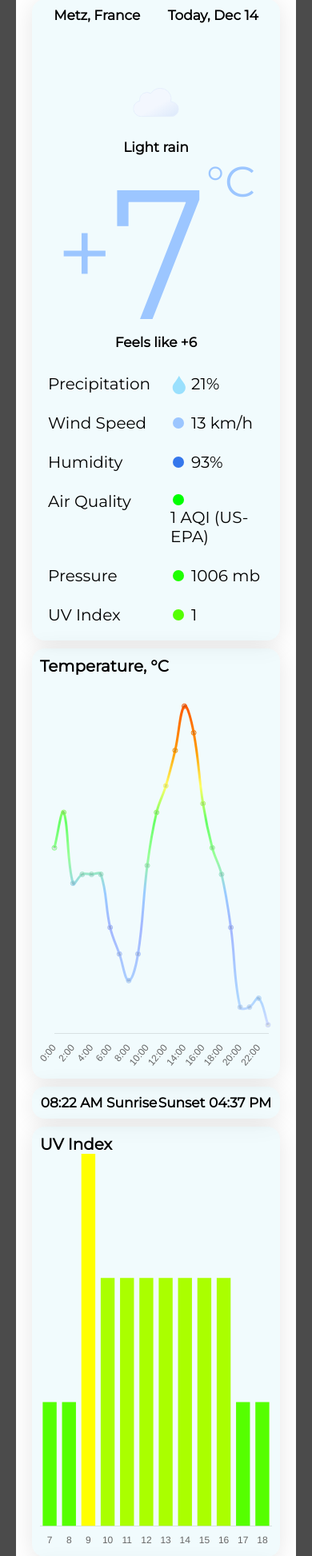
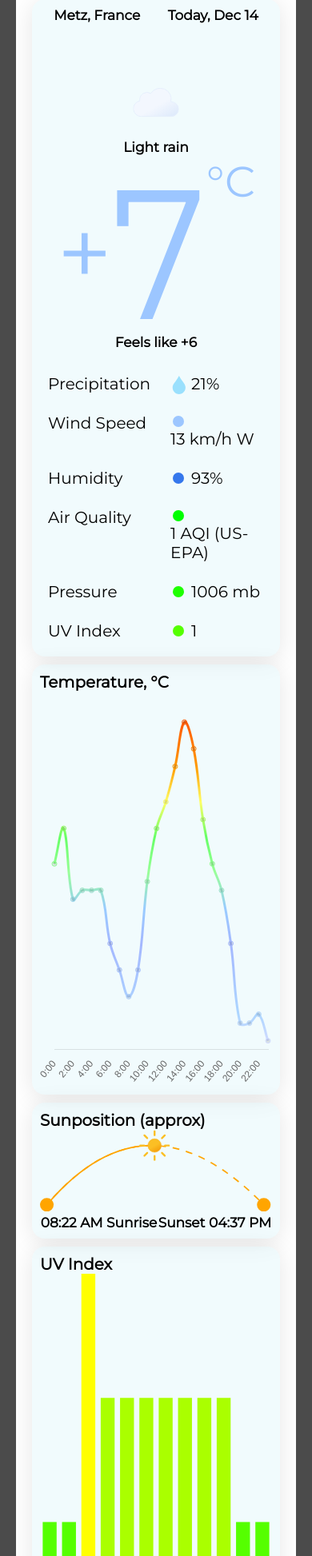
Before and after one commit to t4rm/weather_app, a PHP site: page /controleur/index.php in a window 390 px wide. Shown: the part 51-1997 px from the top of the page at 80% size. Run offline with PHP 8.4, Linux system fonts and the light colour scheme; some libraries are stand-ins or nearby versions.

Commit message:
update: Add sunpos (abstract) & responsive

```diff
--- a/vue/assets/css/main.css
+++ b/vue/assets/css/main.css
@@ -294,12 +294,7 @@ header {
     transition: 0.7s;
 }
 
-.astro {
-    display: flex;
-    flex-direction: row;
-    flex-wrap: nowrap;
-    justify-content: space-around;
-}
+
 /* Forecast des prochains jours : */
 .forecast-day {
     display: grid;
@@ -381,7 +376,28 @@ header {
     border: 0;
     transform: scale(1.1);
 }
+.astro {
+    display: flex;
+    flex-direction: row;
+    flex-wrap: nowrap;
+    justify-content: space-around;
+    justify-self: end;
+    margin-top: auto !important;
+}
 
+.sunpath {
+    height: 100%;
+    min-height: 0;
+}
+
+.sunpos-grid {
+    display: flex;
+    flex-direction: column;
+    height: 100%;
+}
+.sunpos-grid * {
+    margin: 0;
+}
 
 /* PHONE : */
 @media (max-width: 1000px) {
--- a/vue/assets/js/sunpos.js
+++ b/vue/assets/js/sunpos.js
@@ -1,7 +1,7 @@
 // Données d'entrée
 let sunrise = 6; // Heure du lever du soleil
 let sunset = 18; // Heure du coucher du soleil
-let currentTime = 15; // Heure actuelle
+let currentTime = 12; // Heure actuelle
 
 // Calculer la position du soleil
 let sunPosition = (currentTime - sunrise) / (sunset - sunrise);
@@ -11,10 +11,12 @@ let container = d3.select(".sunpath")
 let svg = container.append("svg")
     .attr("width", "100%")
     .attr("height", "100%")
-    .attr("viewBox", "0 0 200 100") // Ajout de viewBox pour rendre le SVG responsive
+    .attr("viewBox", "-5 -55 170 60")
+    // .attr("preserveAspectRatio","none")
+    // .style({justifyContent: 'center', alignItems: 'center'})
 
 // Créer la courbe
-let pathData = "M4,100 Q100,10 196,100";
+let pathData = "m 0 0 q 74 -87 159 0";
 
 let path = svg.append("path")
     .attr("d", pathData)
@@ -44,8 +46,8 @@ let pathRemaining = svg.append("path")
 // Créer le soleil
 let sun = svg.append("image")
     .attr("href", "../vue/assets/images/weather/clear-day.svg")
-    .attr("width", 60)
-    .attr("height", 60);
+    .attr("width", 30)
+    .attr("height", 30);
 
 let startCircle = svg.append("circle")
     .attr("r", 5)
@@ -59,7 +61,7 @@ let endCircle = svg.append("circle")
 let pathLength = path.node().getTotalLength();
 sun.attr("transform", function () {
     let point = path.node().getPointAtLength(sunPosition * pathLength);
-    return "translate(" + (point.x - 30) + "," + (point.y - 30) + ")";
+    return "translate(" + (point.x - 15) + "," + (point.y - 15) + ")";
 });
 
 [startCircle, endCircle].forEach(function (element, index) {
@@ -68,17 +70,3 @@ sun.attr("transform", function () {
         return "translate(" + point.x + "," + point.y + ")";
     });
 });
-
-// Ajouter une ligne allant de startCircle à endCircle
-let line = svg.append("line")
-    .attr("x1", 0)
-    .attr("y1", function () {
-        let point = path.node().getPointAtLength(0);
-        return point.y;
-    })
-    .attr("x2", 200) // Utiliser la largeur de viewBox
-    .attr("y2", function () {
-        let point = path.node().getPointAtLength(pathLength);
-        return point.y;
-    })
-    .attr("stroke", "black");
--- a/vue/index.php
+++ b/vue/index.php
@@ -56,7 +56,7 @@
                         <span class="dot">
                             <svg height="20" width="20" style="display: block">
                                 <circle cx="10" cy="10" r="7" fill="<?= $tempColor ?>"></circle>
-                            </svg><?= $windKph ?> km/h
+                            </svg><?= $windKph ?> km/h <?=$windDir?>
                         </span>
                         <span>Humidity</span>
                         <span class="dot">
@@ -137,9 +137,13 @@
                     </div>
                 </div>
                 <div class="sec2">
-                    <div class="astro">
-                        <span><?= $sunrise ?> Sunrise</span>
-                        <span>Sunset <?= $sunset ?></span>
+                    <div class="sunpos-grid">
+                        <h3 >Sunposition (approx)</h3>
+                        <div class="sunpath"></div>
+                        <div class="astro">
+                            <span><?= $sunrise ?> Sunrise</span>
+                            <span>Sunset <?= $sunset ?></span>
+                        </div>
                     </div>
                 </div>
 
@@ -169,7 +173,7 @@
         </div>
     </div>
     <script src="../vue/assets/js/charts.js" type="module"></script>
-    <!-- <script src="../vue/assets/js/sunpos.js" type="module"></script> -->
+    <script src="../vue/assets/js/sunpos.js" type="module"></script>
 
 </body>
 
```
